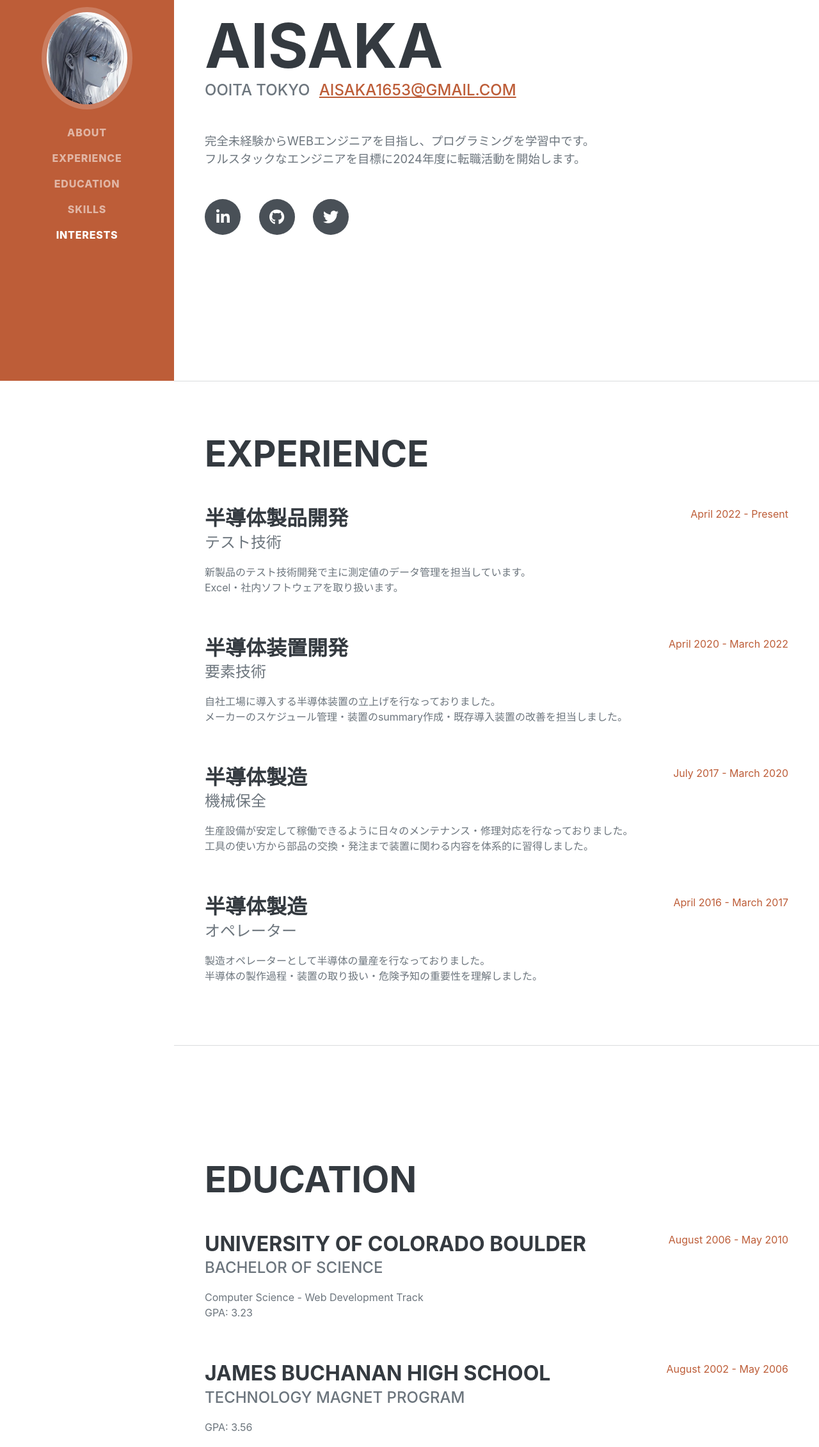
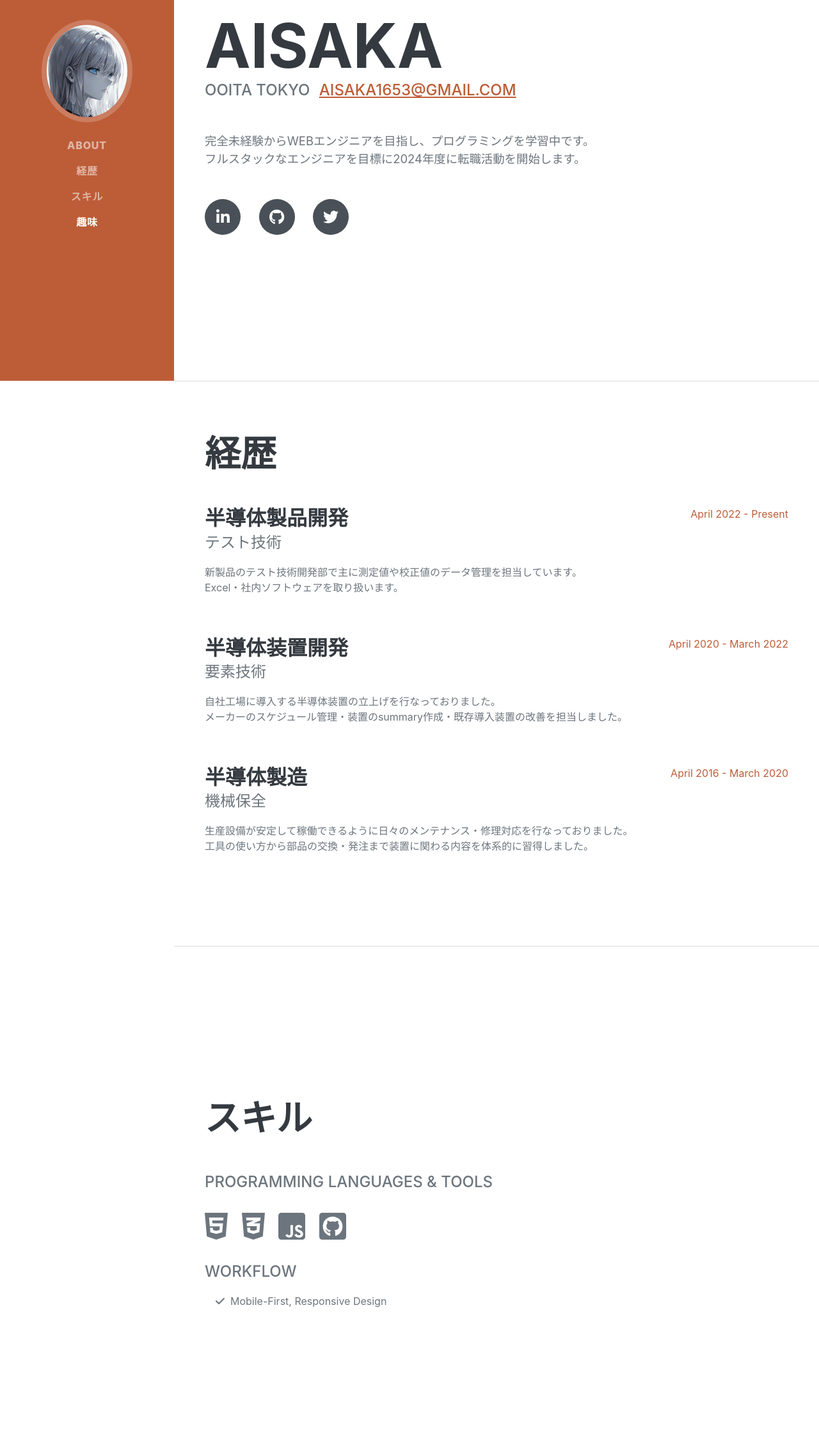
Before and after one commit to aisaka-1653/resume, a plain HTML site: page index.html in a window 1280 px wide. Shown: the part 205-2466 px from the top of the page at 64% size. Drawn offline with nearby package versions, Linux system fonts and the light colour scheme; a web font is replaced by a local one.

Commit message:
skill and interests modify

```diff
--- a/index.html
+++ b/index.html
@@ -26,10 +26,9 @@
             <div class="collapse navbar-collapse" id="navbarResponsive">
                 <ul class="navbar-nav">
                     <li class="nav-item"><a class="nav-link js-scroll-trigger" href="#about">About</a></li>
-                    <li class="nav-item"><a class="nav-link js-scroll-trigger" href="#experience">Experience</a></li>
-                    <li class="nav-item"><a class="nav-link js-scroll-trigger" href="#education">Education</a></li>
-                    <li class="nav-item"><a class="nav-link js-scroll-trigger" href="#skills">Skills</a></li>
-                    <li class="nav-item"><a class="nav-link js-scroll-trigger" href="#interests">Interests</a></li>
+                    <li class="nav-item"><a class="nav-link js-scroll-trigger" href="#experience">経歴</a></li>
+                    <li class="nav-item"><a class="nav-link js-scroll-trigger" href="#skills">スキル</a></li>
+                    <li class="nav-item"><a class="nav-link js-scroll-trigger" href="#interests">趣味</a></li>
                 </ul>
             </div>
         </nav>
@@ -60,13 +59,13 @@
             <!-- Experience-->
             <section class="resume-section" id="experience">
                 <div class="resume-section-content">
-                    <h2 class="mb-5">Experience</h2>
+                    <h2 class="mb-5">経歴</h2>
                     <div class="d-flex flex-column flex-md-row justify-content-between mb-5">
                         <div class="flex-grow-1">
                             <h3 class="mb-0">半導体製品開発</h3>
                             <div class="subheading mb-3">テスト技術</div>
                             <p>
-                                新製品のテスト技術開発で主に測定値のデータ管理を担当しています。<br>
+                                新製品のテスト技術開発部で主に測定値や校正値のデータ管理を担当しています。<br>
                                 Excel・社内ソフトウェアを取り扱います。
                             </p>
                         </div>
@@ -92,42 +91,7 @@
                                 工具の使い方から部品の交換・発注まで装置に関わる内容を体系的に習得しました。
                             </p>
                         </div>
-                        <div class="flex-shrink-0"><span class="text-primary">July 2017 - March 2020</span></div>
-                    </div>
-                    <div class="d-flex flex-column flex-md-row justify-content-between">
-                        <div class="flex-grow-1">
-                            <h3 class="mb-0">半導体製造</h3>
-                            <div class="subheading mb-3">オペレーター</div>
-                            <p>
-                                製造オペレーターとして半導体の量産を行なっておりました。<br>
-                                半導体の製作過程・装置の取り扱い・危険予知の重要性を理解しました。
-                            </p>
-                        </div>
-                        <div class="flex-shrink-0"><span class="text-primary">April 2016 - March 2017</span></div>
-                    </div>
-                </div>
-            </section>
-            <hr class="m-0" />
-            <!-- Education-->
-            <section class="resume-section" id="education">
-                <div class="resume-section-content">
-                    <h2 class="mb-5">Education</h2>
-                    <div class="d-flex flex-column flex-md-row justify-content-between mb-5">
-                        <div class="flex-grow-1">
-                            <h3 class="mb-0">University of Colorado Boulder</h3>
-                            <div class="subheading mb-3">Bachelor of Science</div>
-                            <div>Computer Science - Web Development Track</div>
-                            <p>GPA: 3.23</p>
-                        </div>
-                        <div class="flex-shrink-0"><span class="text-primary">August 2006 - May 2010</span></div>
-                    </div>
-                    <div class="d-flex flex-column flex-md-row justify-content-between">
-                        <div class="flex-grow-1">
-                            <h3 class="mb-0">James Buchanan High School</h3>
-                            <div class="subheading mb-3">Technology Magnet Program</div>
-                            <p>GPA: 3.56</p>
-                        </div>
-                        <div class="flex-shrink-0"><span class="text-primary">August 2002 - May 2006</span></div>
+                        <div class="flex-shrink-0"><span class="text-primary">April 2016 - March 2020</span></div>
                     </div>
                 </div>
             </section>
@@ -135,7 +99,7 @@
             <!-- Skills-->
             <section class="resume-section" id="skills">
                 <div class="resume-section-content">
-                    <h2 class="mb-5">Skills</h2>
+                    <h2 class="mb-5">スキル</h2>
                     <div class="subheading mb-3">Programming Languages & Tools</div>
                     <ul class="list-inline dev-icons">
                         <li class="list-inline-item"><i class="fab fa-html5"></i></li>
@@ -156,9 +120,15 @@
             <!-- Interests-->
             <section class="resume-section" id="interests">
                 <div class="resume-section-content">
-                    <h2 class="mb-5">Interests</h2>
-                    <p>Apart from being a web developer, I enjoy most of my time being outdoors. In the winter, I am an avid skier and novice ice climber. During the warmer months here in Colorado, I enjoy mountain biking, free climbing, and kayaking.</p>
-                    <p class="mb-0">When forced indoors, I follow a number of sci-fi and fantasy genre movies and television shows, I am an aspiring chef, and I spend a large amount of my free time exploring the latest technology advancements in the front-end web development world.</p>
+                    <h2 class="mb-5">趣味</h2>
+                    <p>
+                        休日は空いた時間でアニメ視聴や読書をして過ごしています。<br>
+                        特に推理小説が大好きで宮部みゆきさんの『火車』がお気に入りです。
+                    </p>
+                    <p class="mb-0">
+                        2023年の3月からStable-DiffsuionでAIイラストの生成と投稿を始めました。<br>
+                        pixivに126枚のイラストを投稿し、4.2kフォロワーまで到達しました。
+                    </p>
                 </div>
             </section>
             <hr class="m-0" />
```
